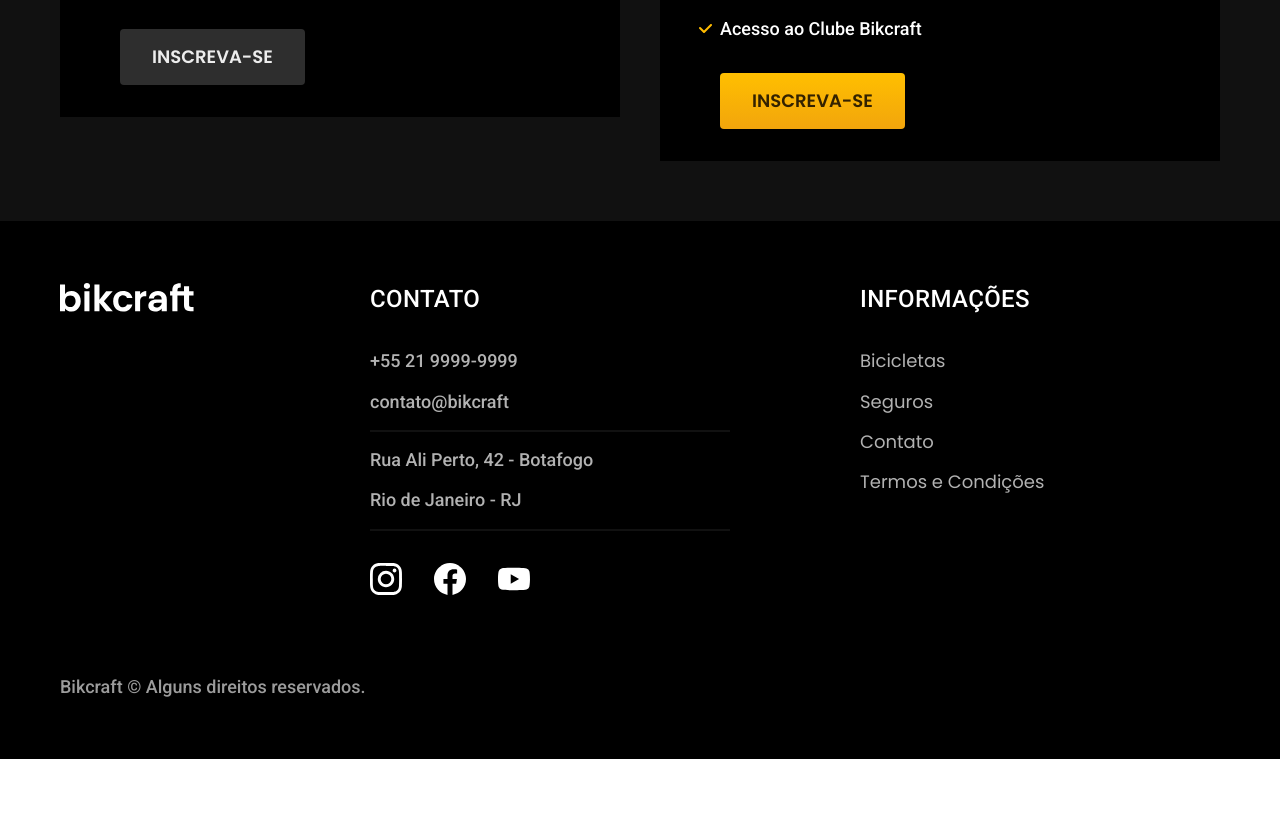
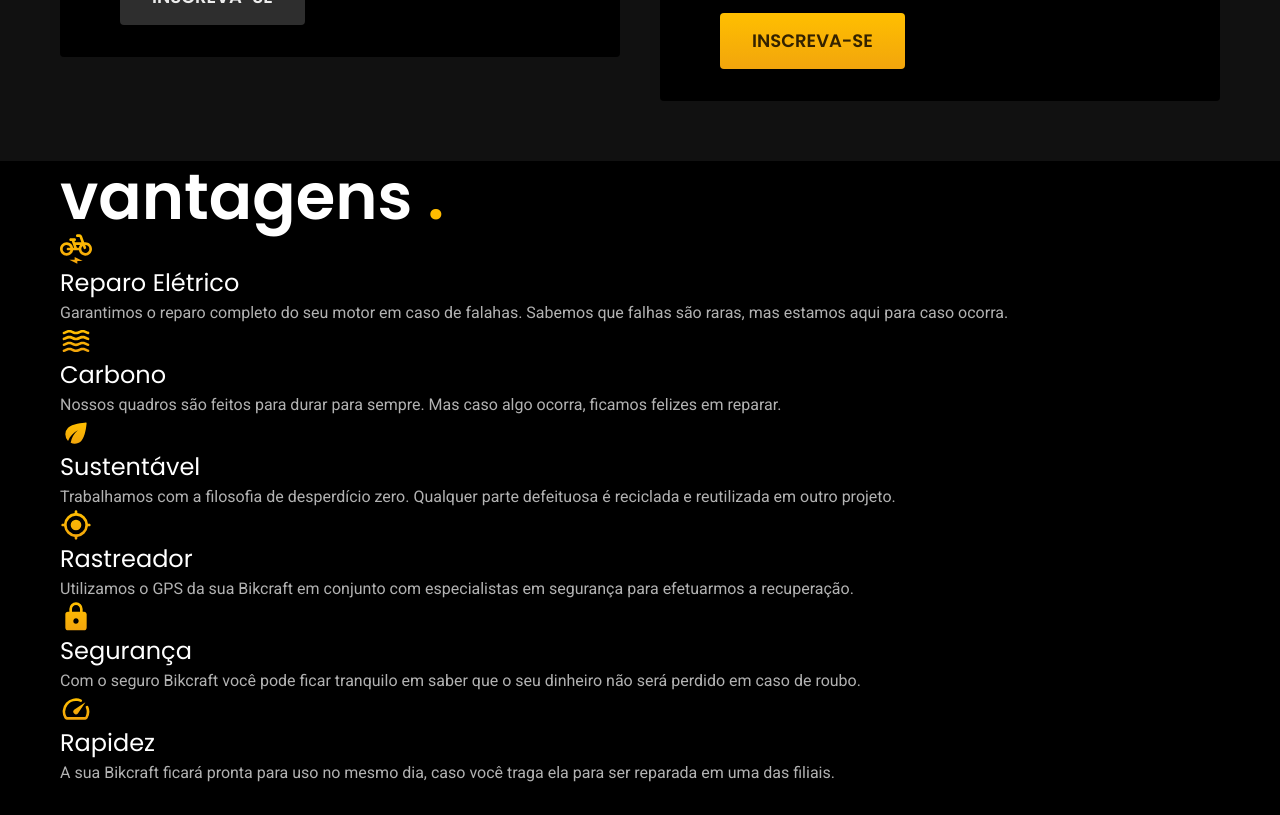
Before and after one commit to devroboco/bikcraft, a plain HTML site: page seguros.html in a window 1280 px wide. Shown: the part 705-1520 px from the top of the page. Before the commit the page ends 1464 px from the top, so only its background shows below. Drawn offline with Linux system fonts and the light colour scheme.

Commit message:
seguros-vantagens-inicio

```diff
--- a/css/seguros/seguros.css
+++ b/css/seguros/seguros.css
@@ -11,6 +11,10 @@
   align-items: center;
 }
 
+#seguros .seguros {
+  padding-top: 0px;
+}
+
 .seguros h2 {
   grid-column: 1/-1;
 }
@@ -20,6 +24,7 @@
   padding: 32px 32px 32px 60px;
   display: grid;
   grid-template-columns: 1fr auto;
+  border-radius: 4px;
 }
 
 .seguros-item h3 {
--- /dev/null
+++ b/css/seguros/vantagens.css
@@ -0,0 +1,3 @@
+.vantagens-bg {
+  background-color: var(--cor-12);
+}
--- a/css/style.css
+++ b/css/style.css
@@ -19,7 +19,10 @@
 @import "./bicicletas/bicicletas.css";
 
 /* Seguros */
-@import "./termos/termos.css";
+@import "./seguros/seguros.css";
+@import "./seguros/vantagens.css";
+@import "./seguros/perguntas.css";
 
 /* termos */
-@import "./seguros/seguros.css";
+
+@import "./termos/termos.css";
--- a/seguros.html
+++ b/seguros.html
@@ -15,7 +15,7 @@
   <link href="https://fonts.googleapis.com/css2?family=Merriweather:ital,wght@1,900&family=Poppins:wght@400;600&family=Roboto:wght@400;500&display=swap" rel="stylesheet">
 </head>
 
-<body id="termos">
+<body id="seguros">
   <header class="header-bg">
     <div class="header container">
       <a href="./"><img src="./img/bikcraft.svg" alt="Bikcraft"></a>
@@ -66,6 +66,44 @@
     </div>
   </main>
 
+  <article class="vantagens-bg">
+    <div class="vantagens container">
+      <h2 class="font-1-xxl cor-0">vantagens <span class="cor-p1">.</span></h2>
+      <ul>
+        <li>
+          <img src="./img/icones/eletrica.svg" alt="">
+          <h3 class="font-1-l cor-0">Reparo Elétrico</h3>
+          <p class="font-2-s cor-5">Garantimos o reparo completo do seu motor em caso de falahas. Sabemos que falhas são raras, mas estamos aqui para caso ocorra.</p>
+        </li>
+        <li>
+          <img src="./img/icones/carbono.svg" alt="">
+          <h3 class="font-1-l cor-0">Carbono</h3>
+          <p class="font-2-s cor-5">Nossos quadros são feitos para durar para sempre. Mas caso algo ocorra, ficamos felizes em reparar.</p>
+        </li>
+        <li>
+          <img src="./img/icones/sustentavel.svg" alt="">
+          <h3 class="font-1-l cor-0">Sustentável</h3>
+          <p class="font-2-s cor-5">Trabalhamos com a filosofia de desperdício zero. Qualquer parte defeituosa é reciclada e reutilizada em outro projeto.</p>
+        </li>
+        <li>
+          <img src="./img/icones/rastreador.svg" alt="">
+          <h3 class="font-1-l cor-0">Rastreador</h3>
+          <p class="font-2-s cor-5">Utilizamos o GPS da sua Bikcraft em conjunto com especialistas em segurança para efetuarmos a recuperação.</p>
+        </li>
+        <li>
+          <img src="./img/icones/seguro.svg" alt="">
+          <h3 class="font-1-l cor-0">Segurança</h3>
+          <p class="font-2-s cor-5">Com o seguro Bikcraft você pode ficar tranquilo em saber que o seu dinheiro não será perdido em caso de roubo.</p>
+        </li>
+        <li>
+          <img src="./img/icones/velocidade.svg" alt="">
+          <h3 class="font-1-l cor-0">Rapidez</h3>
+          <p class="font-2-s cor-5">A sua Bikcraft ficará pronta para uso no mesmo dia, caso você traga ela para ser reparada em uma das filiais.</p>
+        </li>
+      </ul>
+    </div>
+  </article>
+
   <footer class="footer-bg">
     <div class="footer container">
       <img src="./img/bikcraft.svg" alt="Bikcraft">
```
Also changed, not shown: css/seguros/perguntas.css (added).
